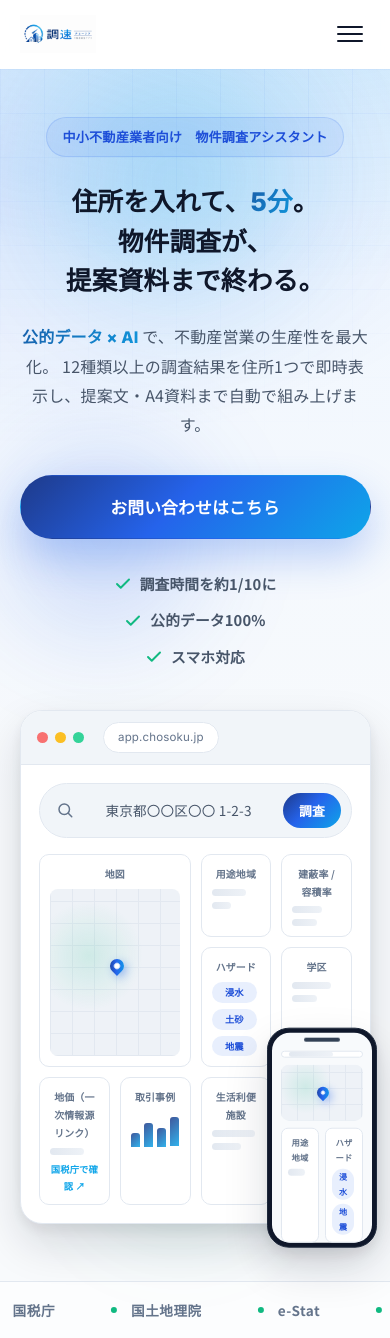
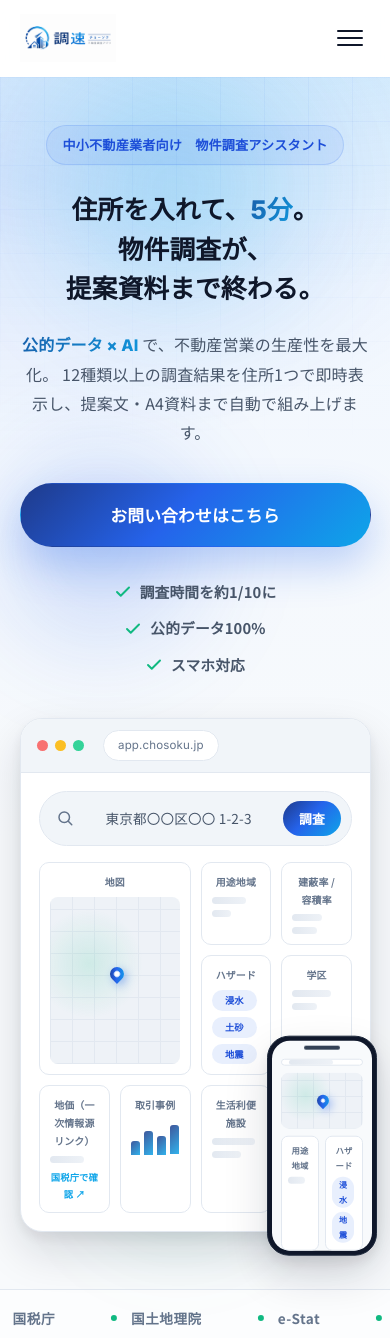
Before and after one commit to tagukichi/chosokulp, a PHP site: page /v2/index.html in a window 390 px wide. Shown: the top 1338 px of the page. Run offline with PHP 8.4, Linux system fonts and the light colour scheme.

Commit message:
v2: ヘッダーのロゴを大きく
- PC: ロゴ高さ 44px→64px、ヘッダーバー 84px→96px
- SP: ロゴ高さ 38px→48px、ヘッダーバー 68px→76px
- アンカースクロールの scroll-padding-top も追従

https://claude.ai/code/session_01KyJZnge2w69xzzKCQ7MVgc

```diff
--- a/v2/style.css
+++ b/v2/style.css
@@ -56,7 +56,7 @@
 
 /* ---------- Reset ---------- */
 *, *::before, *::after { box-sizing: border-box; margin: 0; padding: 0; }
-html { scroll-behavior: smooth; -webkit-text-size-adjust: 100%; scroll-padding-top: 96px; }
+html { scroll-behavior: smooth; -webkit-text-size-adjust: 100%; scroll-padding-top: 108px; }
 body {
   font-family: var(--font-jp);
   color: var(--c-text);
@@ -155,12 +155,12 @@ h1, h2, h3, h4 { line-height: 1.4; font-weight: 700; }
   transition: border-color .3s, box-shadow .3s, background .3s;
 }
 .site-header.is-scrolled { border-bottom-color: var(--c-border); box-shadow: var(--sh-sm); }
-.nav { display: flex; align-items: center; justify-content: space-between; height: 84px; }
+.nav { display: flex; align-items: center; justify-content: space-between; height: 96px; }
 
 .nav-logo { display: inline-flex; align-items: center; gap: 10px; }
 .logo-img { display: block; width: auto; }
 /* ヘッダー（横ロゴ）／ フッターチップ（縦ロゴ）の表示サイズ */
-.nav-logo .logo-img--yoko { height: 44px; }
+.nav-logo .logo-img--yoko { height: 64px; }
 .footer-logo-chip .logo-img--tate { height: 110px; }
 .logo-mark { display: grid; place-items: center; }
 .logo-text { font-weight: 900; font-size: 1.3rem; letter-spacing: .02em; display: inline-flex; align-items: baseline; gap: 8px; }
@@ -859,9 +859,9 @@ details[open] .faq-body { animation: faqOpen .35s var(--ease); }
 
 @media (max-width: 750px) {
   .container { padding-inline: 5%; }
-  html { scroll-padding-top: 76px; }
-  .nav { height: 68px; }
-  .nav-logo .logo-img--yoko { height: 38px; }
+  html { scroll-padding-top: 80px; }
+  .nav { height: 76px; }
+  .nav-logo .logo-img--yoko { height: 48px; }
   .footer-logo-chip .logo-img--tate { height: 88px; }
 
   /* nav: show hamburger, hide desktop nav */
```
